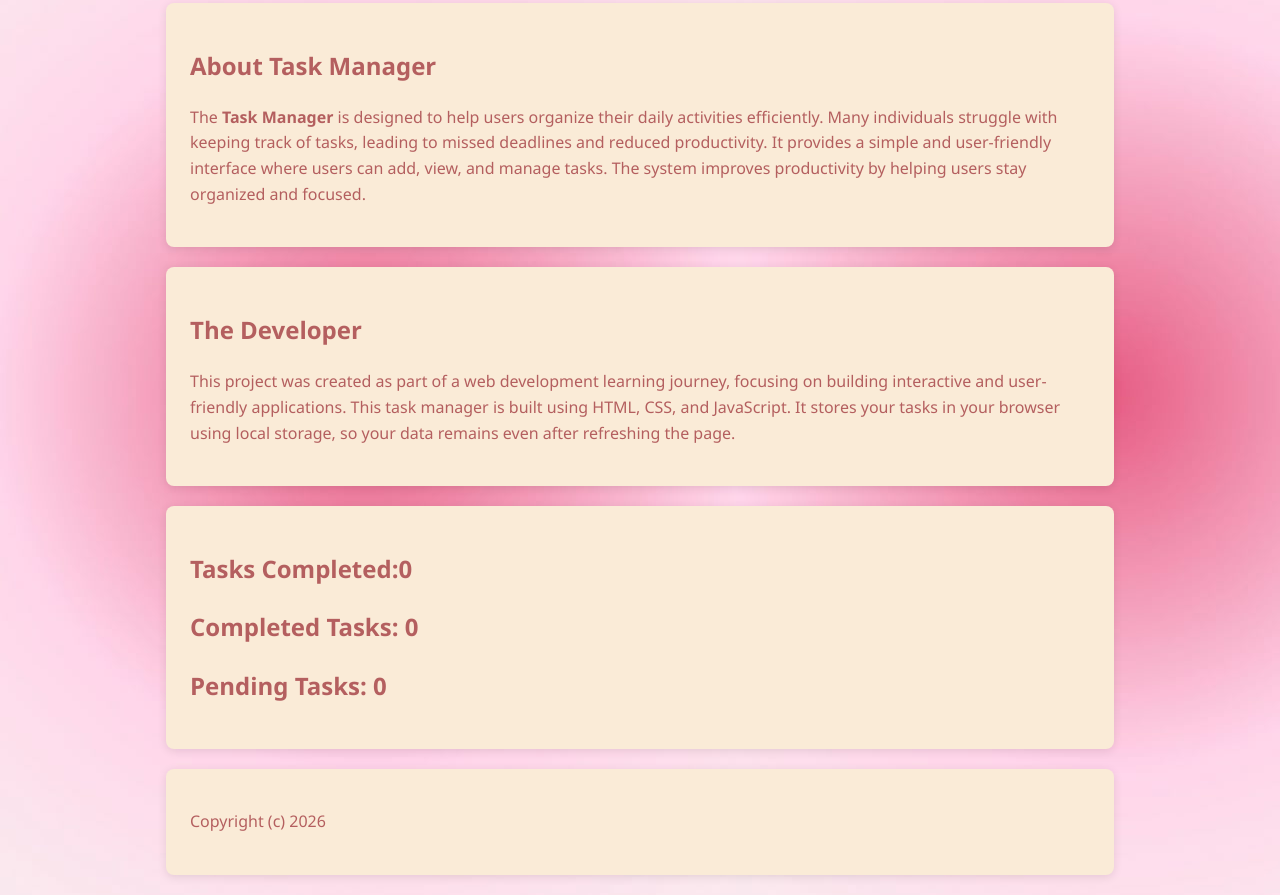
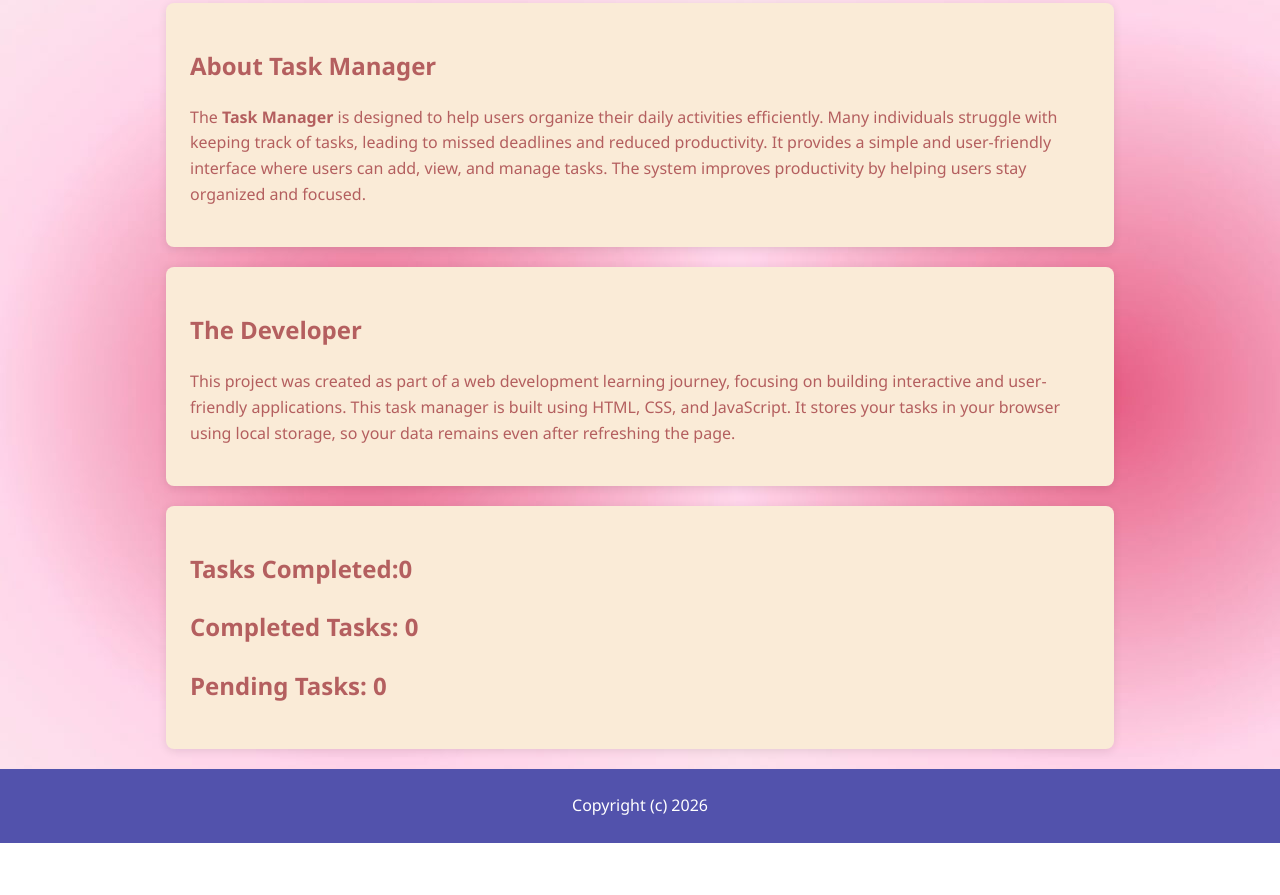
Before and after one commit to fionambugua/Task-Manager, a plain HTML site: page index.html in a window 1280 px wide. Shown: the part 259-1154 px from the top of the page. After the commit the page ends 1102 px from the top, so only its background shows below. Drawn offline with Linux system fonts and the light colour scheme.

Commit message:
style: enhance footer design and add sections in HTML files

```diff
--- a/code.js
+++ b/code.js
@@ -44,7 +44,7 @@ function deleteTask(index) {  //index of task to remove
 const total = document.getElementById("totalTasks");
 
 if (total) {
-  document.getElementById("totalTasks").textContent = tasks.length;
+  document.getElementById("totalTasks").textContent = tasks.length; //Counts all tasks
 
   let completed = tasks.filter((t) => t.completed).length;
   document.getElementById("completedTasks").textContent = completed;
--- a/index.html
+++ b/index.html
@@ -57,11 +57,7 @@
     </main>
     <!-- footer -->
     <footer>
-        <section>
-            <p>
-                Copyright (c) 2026
-            </p>
-        </section>
+        Copyright (c) 2026
     </footer>
     <script src="./code.js" defer></script>
   </body>
--- a/style.css
+++ b/style.css
@@ -112,3 +112,11 @@ form button:hover {
 form button:active {
   background-color: #004085;
 }
+footer {
+  background-color: rgb(82, 82, 172);
+  color: white;
+  box-shadow: 0 4px 6px rgba(0, 0, 0, 0.1);
+  padding: 24px 0;
+  text-align: center;
+  width: 100%;
+}
```
Also changed, not shown: about.html (+6 -0 lines), add-task.html (+11 -2 lines).
